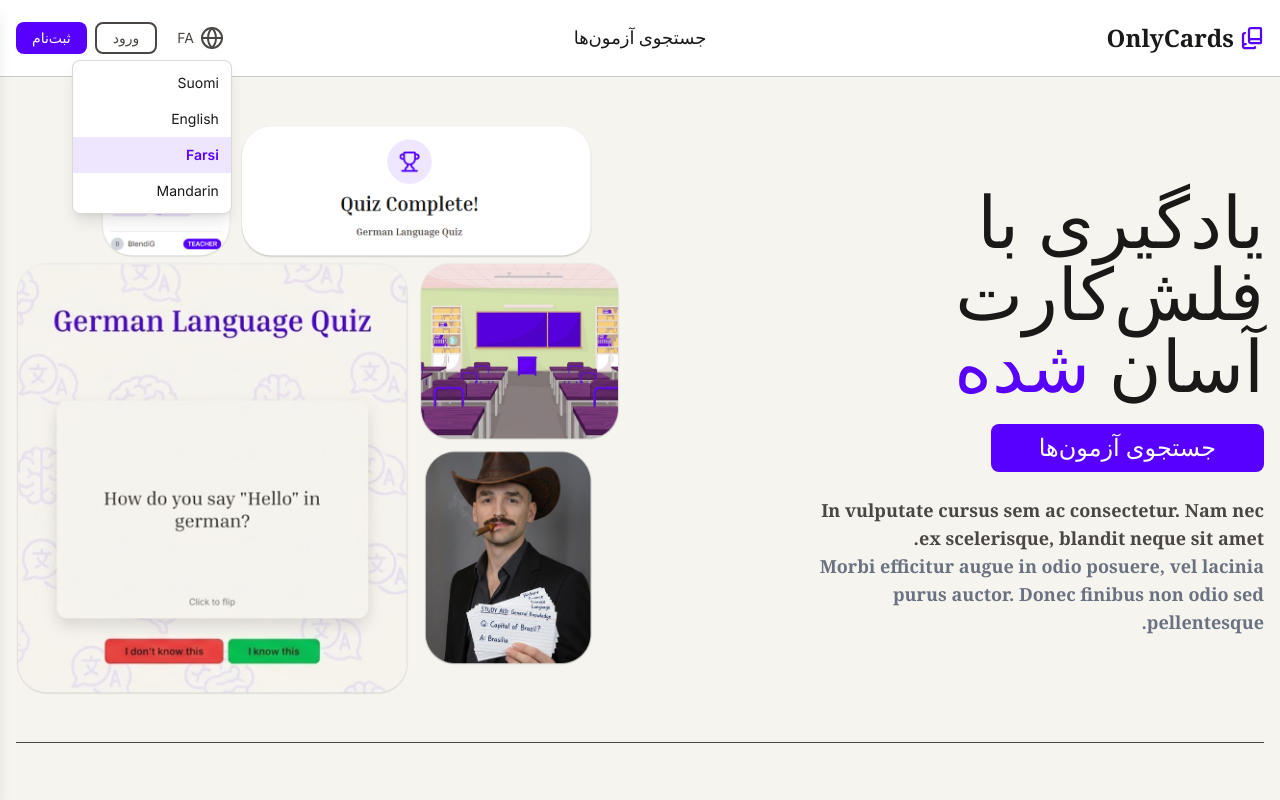
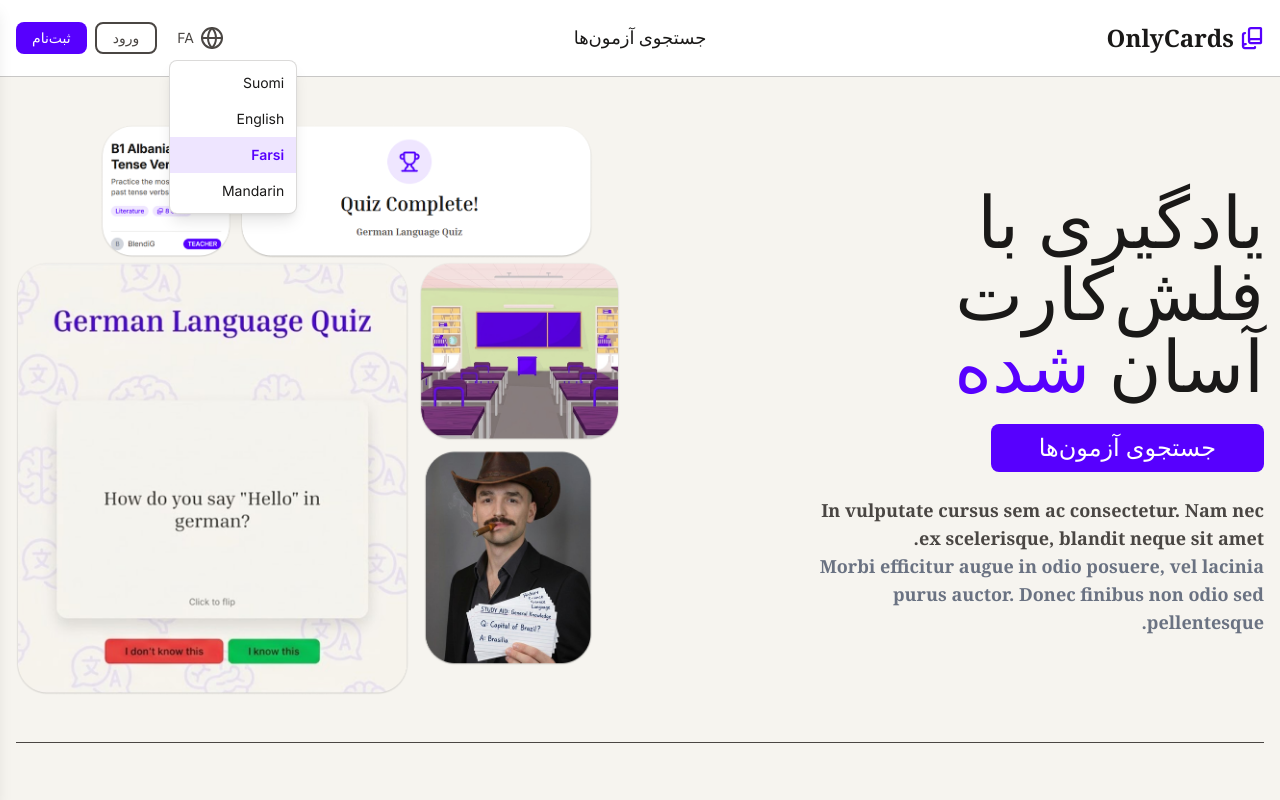
Before and after one commit to alekkiq/online-flashcards, a React (Vite) app in the folder frontend/: page / in a window 1280 px wide. Both pictures are taken after a click on the button "FA". Shown: the top 800 px of the page. Built offline with nearby package versions, Linux system fonts and the light colour scheme; a web font is replaced by a local one.

Commit message:
Refactor DropdownMenu to adjust correctly for RTL orientations

```diff
--- a/frontend/src/components/ui/DropdownMenu.jsx
+++ b/frontend/src/components/ui/DropdownMenu.jsx
@@ -47,7 +47,7 @@ export const DropdownMenu = forwardRef(
       <div className={cn("relative", className)} ref={resolvedRef}>
         <div onClick={() => setOpen((prev) => !prev)}>{trigger ?? defaultTrigger}</div>
         {open && (
-          <div className="absolute right-0 z-10 mt-1 min-w-40 rounded-lg border border-secondary/20 bg-white py-1 shadow-lg">
+          <div className="absolute right-0 rtl:left-0 rtl:right-auto z-10 mt-1 min-w-32 rounded-lg border border-secondary/20 bg-white py-1 shadow-lg">
             {items.map((item, index) => (
               <button
                 key={index}
```
